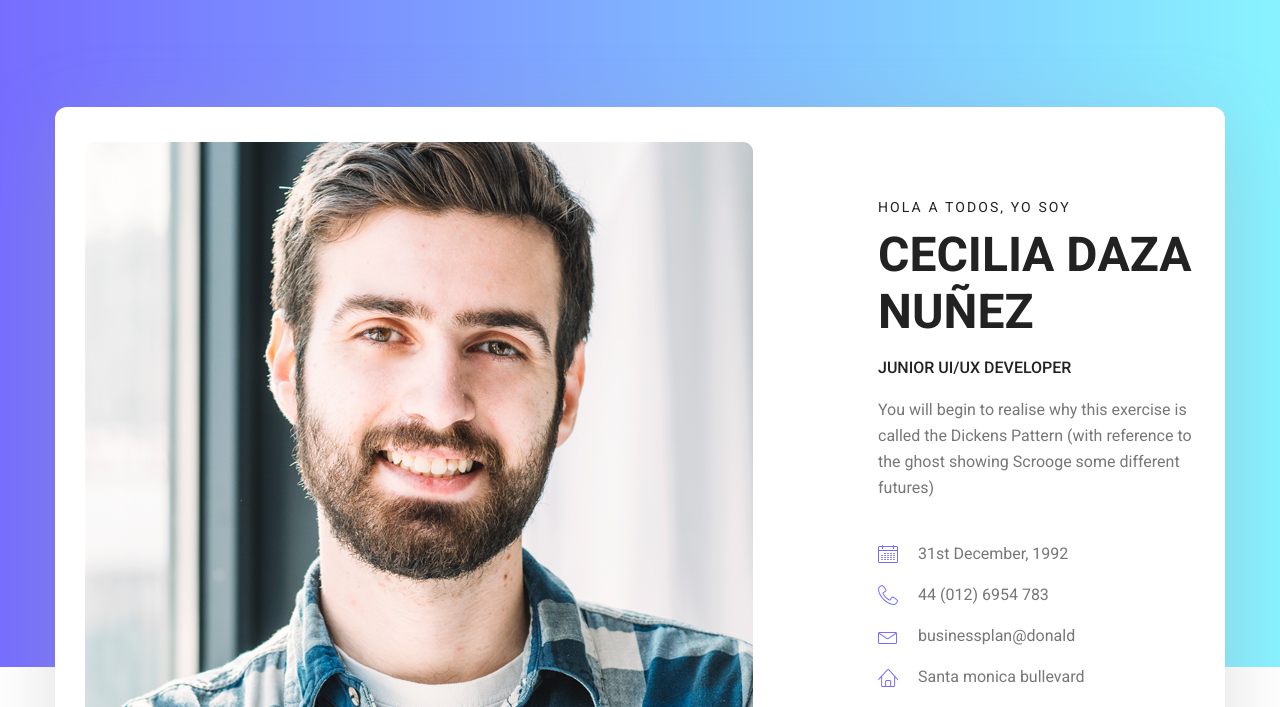
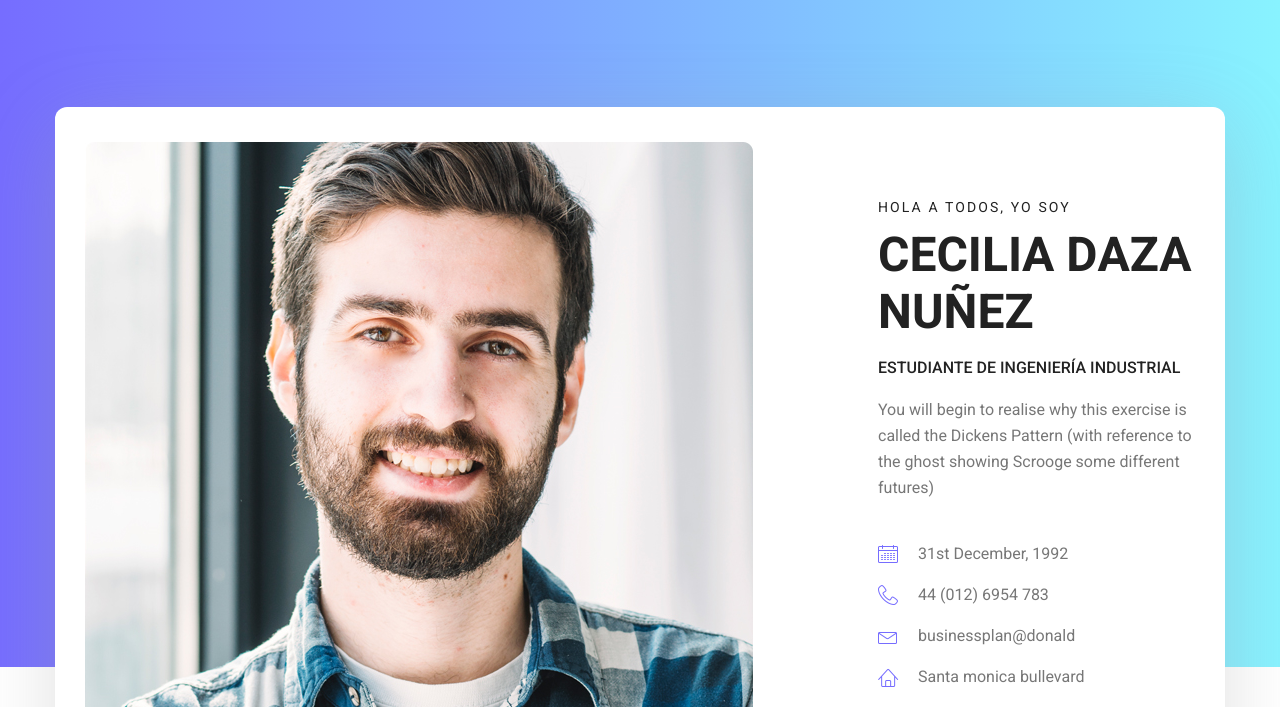
Before and after one commit to ceciliadazanunez/Pagina-Web, a plain HTML site: page index.html in a window 1280 px wide. Shown: the part 93-800 px from the top of the page. Drawn offline with Linux system fonts and the light colour scheme.

Commit message:
Update index.html

```diff
--- a/index.html
+++ b/index.html
@@ -76,7 +76,7 @@
 								<div class="personal_text">
 									<h6>Hola a todos, yo soy</h6>
 									<h3>Cecilia Daza NUñez</h3>
-									<h4>Junior UI/UX Developer</h4>
+									<h4>Estudiante de Ingeniería Industrial</h4>
 									<p>You will begin to realise why this exercise is called the Dickens Pattern (with reference to the ghost showing Scrooge some different futures)</p>
 									<ul class="list basic_info">
 										<li><a href="#"><i class="lnr lnr-calendar-full"></i> 31st December, 1992</a></li>
```
